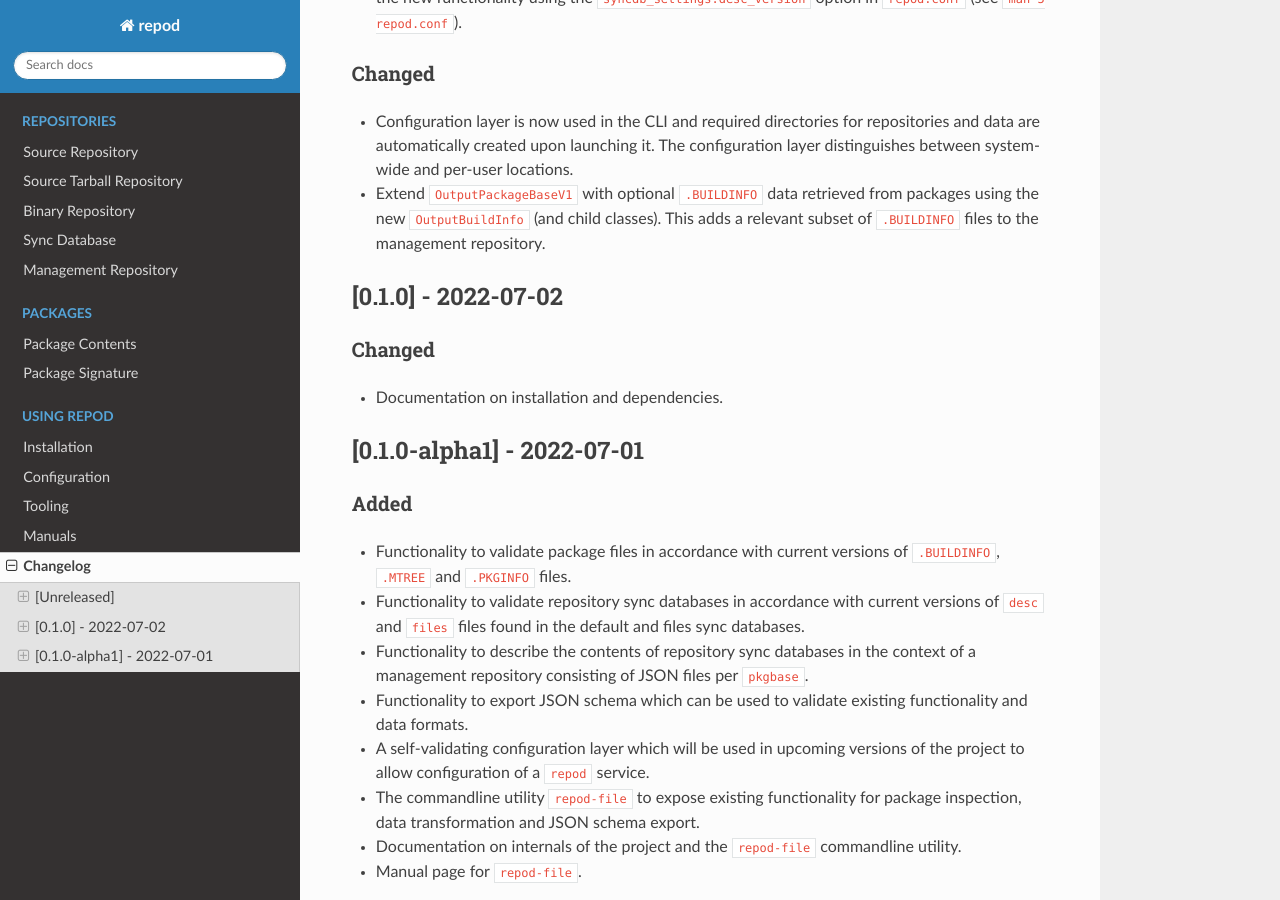
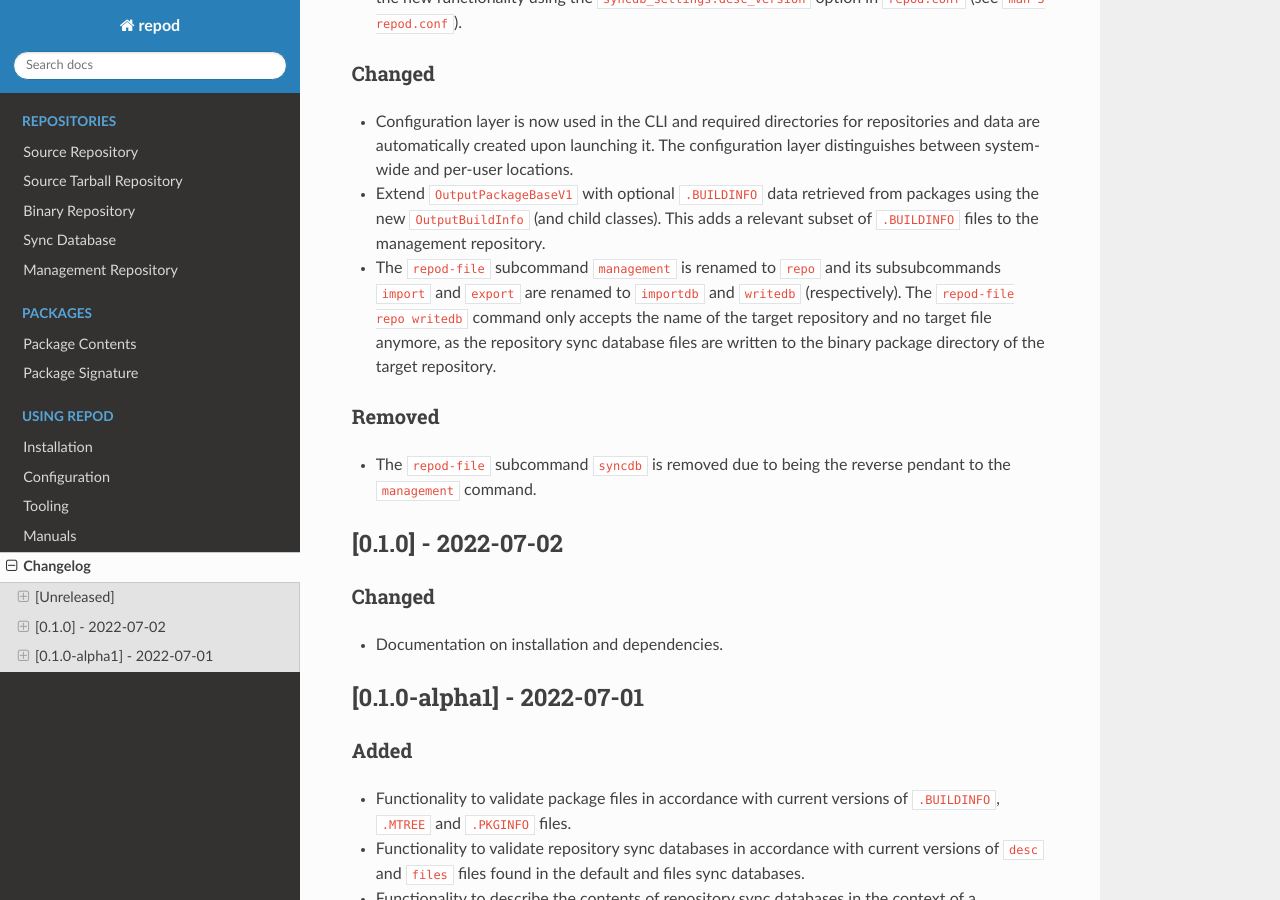
Before and after one commit to archlinux/repod, a Sphinx documentation site: the page built from docs/repod/changelog.rst, in a window 1280 px wide and 900 px high, scrolled down 501 px. Built offline with Sphinx 7.4.7 and the Read the Docs theme 2.0.0, drawn with Linux system fonts in a browser that asks for light colours.

Commit message:
Add changelog entry for CLI changes
docs/repod/changelog.rst:
Add changelog entry for CLI changes, explaining which components have
been altered and which have been removed.

```diff
--- a/docs/repod/changelog.rst
+++ b/docs/repod/changelog.rst
@@ -34,6 +34,18 @@ Changed
 * Extend ``OutputPackageBaseV1`` with optional ``.BUILDINFO`` data retrieved
   from packages using the new ``OutputBuildInfo`` (and child classes). This
   adds a relevant subset of ``.BUILDINFO`` files to the management repository.
+* The ``repod-file`` subcommand ``management`` is renamed to ``repo`` and its
+  subsubcommands ``import`` and ``export`` are renamed to ``importdb`` and
+  ``writedb`` (respectively).
+  The ``repod-file repo writedb`` command only accepts the name of the target
+  repository and no target file anymore, as the repository sync database files
+  are written to the binary package directory of the target repository.
+
+Removed
+^^^^^^^
+
+* The ``repod-file`` subcommand ``syncdb`` is removed due to being the reverse
+  pendant to the ``management`` command.
 
 [0.1.0] - 2022-07-02
 --------------------
```
